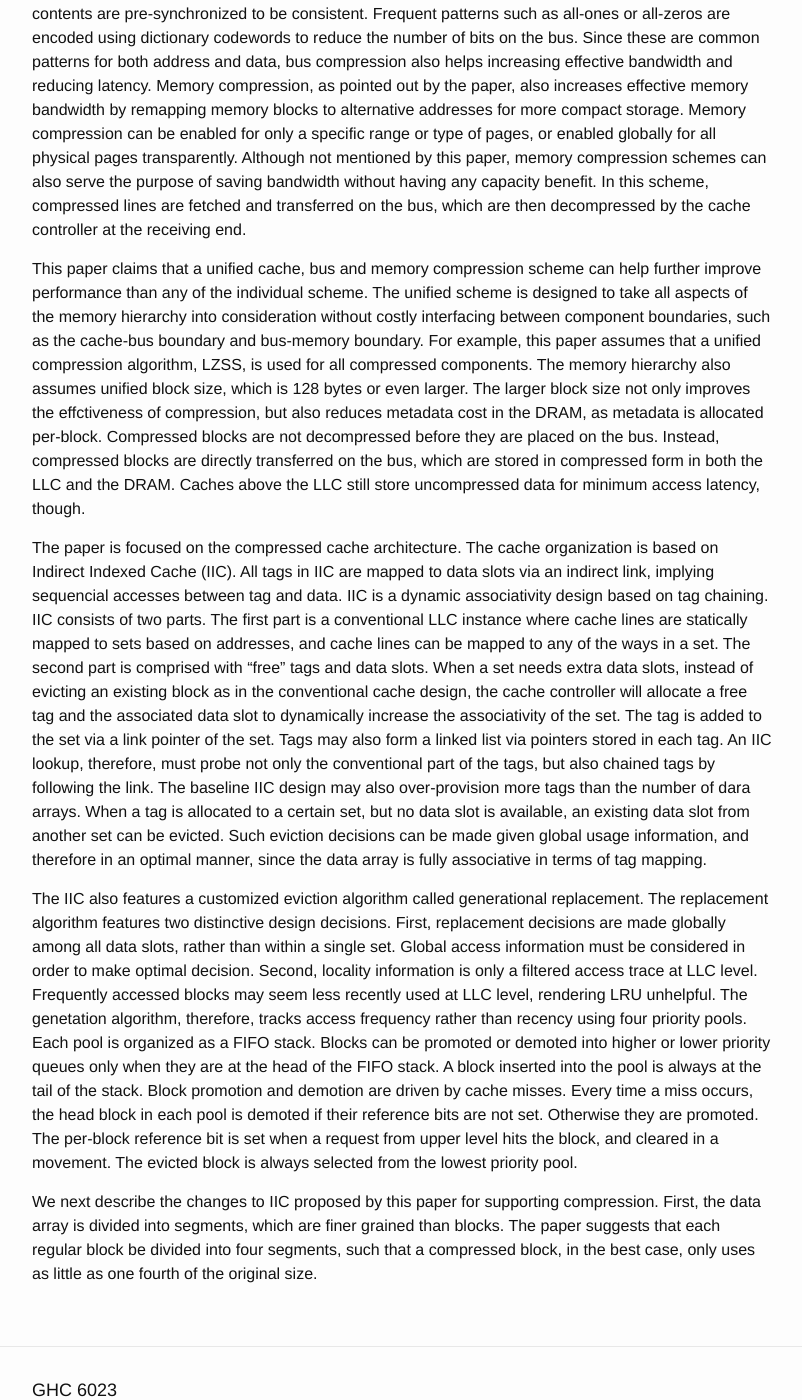
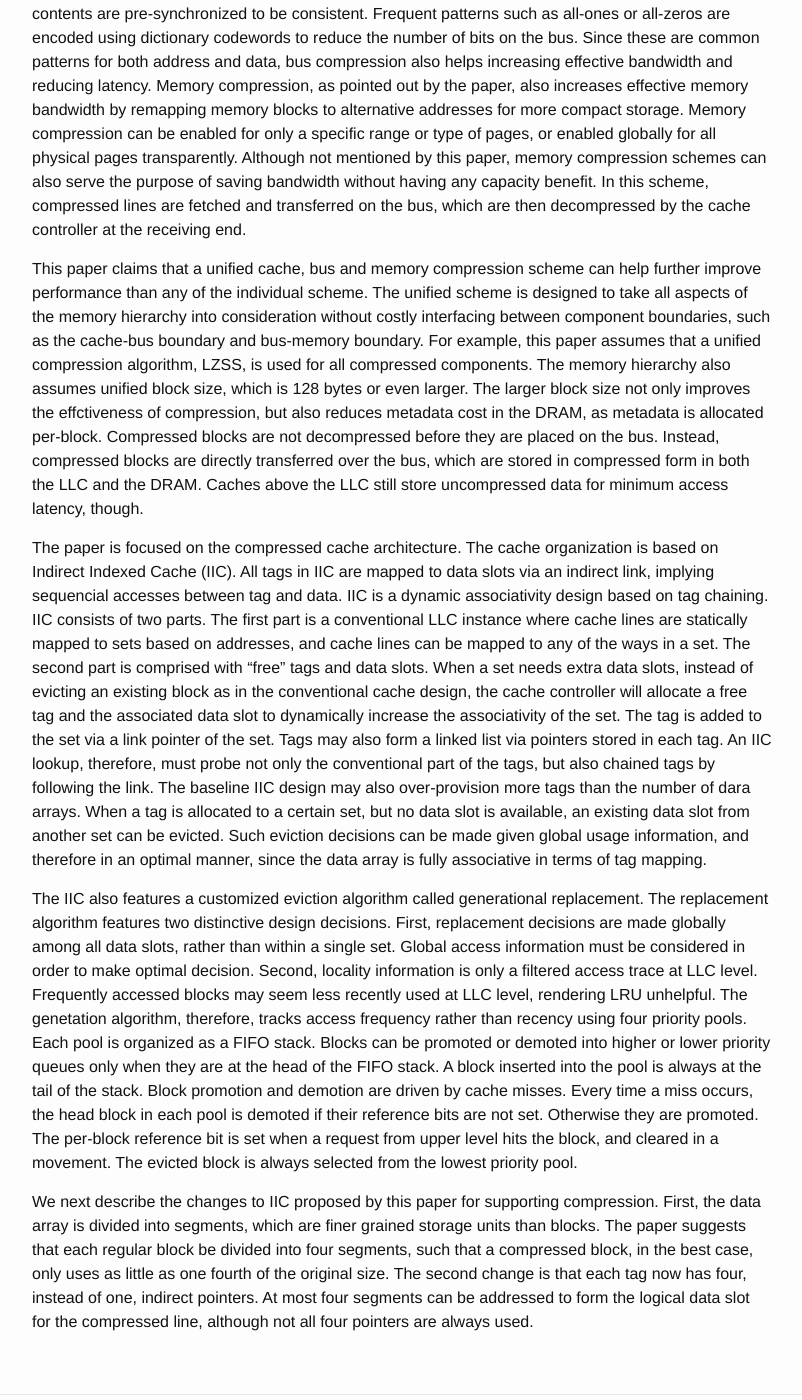
Before and after one commit to wangziqi2013/wangziqi2013.github.io, a Jekyll site: the page built from _posts/2020-07-02-icc-c.markdown, in a window 1280 px wide and 1400 px high, scrolled down 670 px. Shown: the whole window, without its empty margins (238-1040 px from the left). Built offline with Jekyll 4.4.1, drawn with Linux system fonts in a browser that asks for light colours.

Commit message:
Adding changes

```diff
--- a/_posts/2020-07-02-icc-c.markdown
+++ b/_posts/2020-07-02-icc-c.markdown
@@ -38,7 +38,7 @@ For example, this paper assumes that a unified compression algorithm, LZSS, is u
 The memory hierarchy also assumes unified block size, which is 128 bytes or even larger. The larger block size not only
 improves the effctiveness of compression, but also reduces metadata cost in the DRAM, as metadata is allocated per-block.
 Compressed blocks are not decompressed before
-they are placed on the bus. Instead, compressed blocks are directly transferred on the bus, which are stored in compressed
+they are placed on the bus. Instead, compressed blocks are directly transferred over the bus, which are stored in compressed
 form in both the LLC and the DRAM. Caches above the LLC still store uncompressed data for minimum access latency, though.
 
 The paper is focused on the compressed cache architecture. The cache organization is based on Indirect Indexed Cache (IIC).
@@ -67,5 +67,7 @@ bits are not set. Otherwise they are promoted. The per-block reference bit is se
 the block, and cleared in a movement. The evicted block is always selected from the lowest priority pool.
 
 We next describe the changes to IIC proposed by this paper for supporting compression. First, the data array is divided into
-segments, which are finer grained than blocks. The paper suggests that each regular block be divided into four segments,
-such that a compressed block, in the best case, only uses as little as one fourth of the original size.
+segments, which are finer grained storage units than blocks. The paper suggests that each regular block be divided into
+four segments, such that a compressed block, in the best case, only uses as little as one fourth of the original size.
+The second change is that each tag now has four, instead of one, indirect pointers. At most four segments can be addressed
+to form the logical data slot for the compressed line, although not all four pointers are always used.
```
